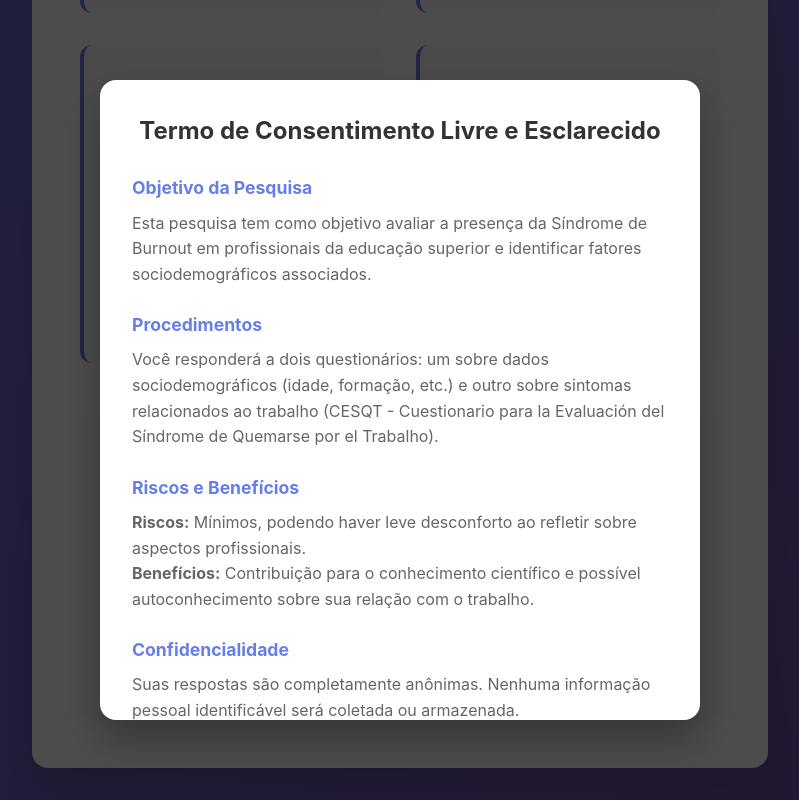
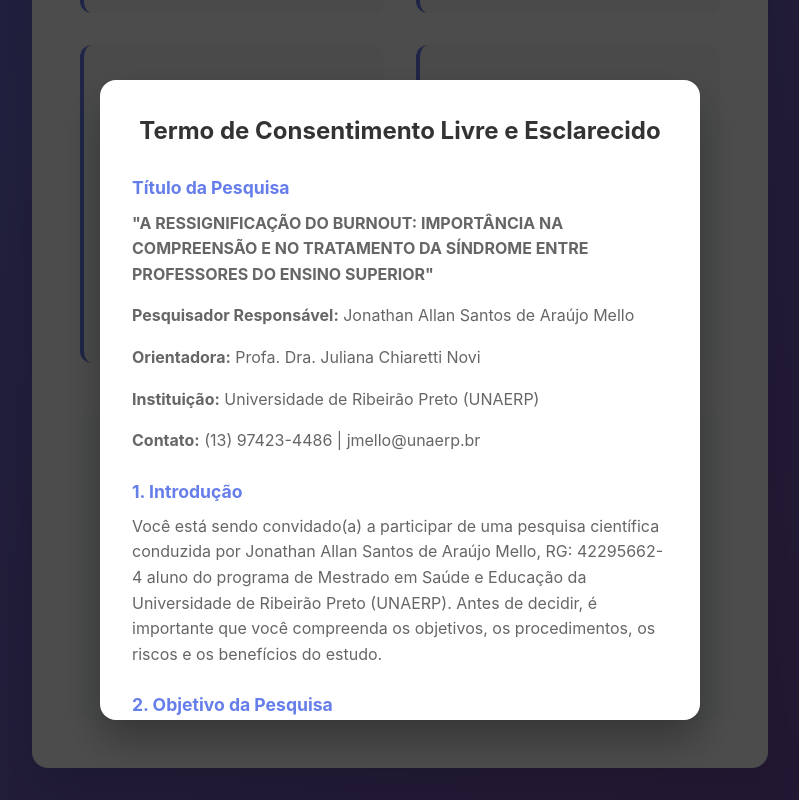
Before and after one commit to Hasdae/burnout-qa, a React (Create React App) app: page / in a window 1280 px wide. Both pictures are taken after a click on the button "Iniciar Pesquisa". Shown: the part 758-1558 px from the top of the page, without its empty margins (240-1039 px from the left). Built offline with nearby package versions, Linux system fonts and the light colour scheme; no server answers.

Commit message:
feat: update consent form with new research title, objectives, and participant information

```diff
--- a/src/pages/HomePage.tsx
+++ b/src/pages/HomePage.tsx
@@ -102,48 +102,108 @@ const HomePage: React.FC = () => {
           <div className="modal">
             <h2>Termo de Consentimento Livre e Esclarecido</h2>
             <div className="termo-content">
-              <h3>Objetivo da Pesquisa</h3>
+              <h3>Título da Pesquisa</h3>
               <p>
-                Esta pesquisa tem como objetivo avaliar a presença da Síndrome de Burnout
-                em profissionais da educação superior e identificar fatores sociodemográficos
-                associados.
+                <strong>"A RESSIGNIFICAÇÃO DO BURNOUT: IMPORTÂNCIA NA COMPREENSÃO
+                E NO TRATAMENTO DA SÍNDROME ENTRE PROFESSORES DO ENSINO
+                SUPERIOR"</strong>
               </p>
 
-              <h3>Procedimentos</h3>
+              <div className="pesquisador-info">
+                <p><strong>Pesquisador Responsável:</strong> Jonathan Allan Santos de Araújo Mello</p>
+                <p><strong>Orientadora:</strong> Profa. Dra. Juliana Chiaretti Novi</p>
+                <p><strong>Instituição:</strong> Universidade de Ribeirão Preto (UNAERP)</p>
+                <p><strong>Contato:</strong> (13) 97423-4486 | jmello@unaerp.br</p>
+              </div>
+
+              <h3>1. Introdução</h3>
               <p>
-                Você responderá a dois questionários: um sobre dados sociodemográficos
-                (idade, formação, etc.) e outro sobre sintomas relacionados ao trabalho
-                (CESQT - Cuestionario para la Evaluación del Síndrome de Quemarse por el Trabalho).
+                Você está sendo convidado(a) a participar de uma pesquisa científica
+                conduzida por Jonathan Allan Santos de Araújo Mello, RG: 42295662-4
+                aluno do programa de Mestrado em Saúde e Educação da Universidade de
+                Ribeirão Preto (UNAERP). Antes de decidir, é importante que você
+                compreenda os objetivos, os procedimentos, os riscos e os benefícios do estudo.
               </p>
 
-              <h3>Riscos e Benefícios</h3>
+              <h3>2. Objetivo da Pesquisa</h3>
               <p>
-                <strong>Riscos:</strong> Mínimos, podendo haver leve desconforto ao refletir
-                sobre aspectos profissionais.<br />
-                <strong>Benefícios:</strong> Contribuição para o conhecimento científico e
-                possível autoconhecimento sobre sua relação com o trabalho.
+                O objetivo desta pesquisa é analisar como a banalização do burnout
+                influencia a percepção, o diagnóstico e o enfrentamento da síndrome entre
+                professores do ensino superior, com foco nas implicações para a saúde mental
+                e na sobreposição com quadros depressivos, visando contribuir para a
+                construção de estratégias de conscientização, prevenção e acolhimento no
+                contexto acadêmico.
               </p>
 
-              <h3>Confidencialidade</h3>
+              <h3>3. Procedimentos</h3>
               <p>
-                Suas respostas são completamente anônimas. Nenhuma informação pessoal
-                identificável será coletada ou armazenada.
+                A participação nesta pesquisa consiste exclusivamente no preenchimento
+                de um questionário online, o qual abordará questões sobre sua experiência
+                profissional, percepção sobre burnout e impactos no cotidiano docente.
+                O preenchimento será realizado de forma remota, em ambiente digital seguro,
+                com duração aproximada de 15 a 20 minutos. Não há obrigatoriedade de
+                responder a todas as perguntas e você poderá desistir a qualquer momento,
+                sem qualquer prejuízo.
               </p>
 
-              <h3>Voluntariedade</h3>
+              <h3>4. Riscos e Benefícios</h3>
               <p>
-                Sua participação é voluntária e você pode desistir a qualquer momento
-                sem qualquer prejuízo.
+                <strong>Riscos:</strong> Os riscos envolvidos são mínimos, podendo ocorrer
+                eventual desconforto ao refletir sobre experiências relacionadas ao estresse
+                e esgotamento profissional. Caso se sinta desconfortável, você poderá
+                interromper sua participação a qualquer momento, sem justificativa.
+              </p>
+              <p>
+                Em caso de necessidade, você será orientado(a) a buscar apoio psicológico
+                gratuito junto aos serviços de saúde da universidade, como a Clínica de
+                Psicologia da UNAERP, ou receberá informações sobre instituições de apoio
+                emocional, como o CVV – Centro de Valorização da Vida (telefone 188).
+              </p>
+              <p>
+                <strong>Benefícios:</strong> Contribuição para a produção científica sobre
+                burnout em docentes e reflexão sobre a própria vivência profissional. O estudo
+                resultará em um material informativo (cartilha) distribuído gratuitamente com
+                orientações e estratégias para enfrentamento e prevenção do burnout.
+              </p>
+
+              <h3>5. Confidencialidade</h3>
+              <p>
+                Todas as informações fornecidas serão mantidas em sigilo absoluto e utilizadas
+                exclusivamente para fins acadêmicos e científicos. A identidade dos participantes
+                será preservada e os dados armazenados em ambiente seguro, conforme previsto
+                na Lei Geral de Proteção de Dados (LGPD).
+              </p>
+              <p>
+                Esta pesquisa seguirá rigorosamente os princípios éticos estabelecidos pela
+                Resolução nº 466/2012 e pela Resolução nº 510/2016 do Conselho Nacional de
+                Saúde (CNS). O projeto foi submetido ao Comitê de Ética em Pesquisa (CEP) da
+                UNAERP, registrado na CONEP sob o CAAE nº 89264625.5.0000.5498.
+              </p>
+
+              <h3>6. Voluntariedade</h3>
+              <p>
+                A participação nesta pesquisa é totalmente voluntária. Você pode desistir a
+                qualquer momento, sem necessidade de justificativa e sem prejuízo para você.
+              </p>
+
+              <h3>7. Contato</h3>
+              <p>
+                Se tiver dúvidas ou desejar mais informações, entre em contato com o
+                pesquisador responsável pelo e-mail jmello@unaerp.br ou telefone (13) 97423-4486.
               </p>
 
               <div className="checkbox-container">
                 <label>
-                  <input type="checkbox"
-                  checked={checkboxChecked}
-                  onChange={(e) => setCheckboxChecked(e.target.checked)}
-                  required />
-                  Li e compreendi as informações acima e concordo em participar
-                  voluntariamente desta pesquisa.
+                  <input
+                    type="checkbox"
+                    checked={checkboxChecked}
+                    onChange={(e) => setCheckboxChecked(e.target.checked)}
+                    required
+                  />
+                  Declaro que fui informado(a)
+                  de forma clara sobre os objetivos, procedimentos, riscos e benefícios da pesquisa.
+                  Estou ciente de que minha participação é voluntária e que posso me retirar a
+                  qualquer momento. Concordo em participar voluntariamente desta pesquisa.
                 </label>
               </div>
             </div>
```
